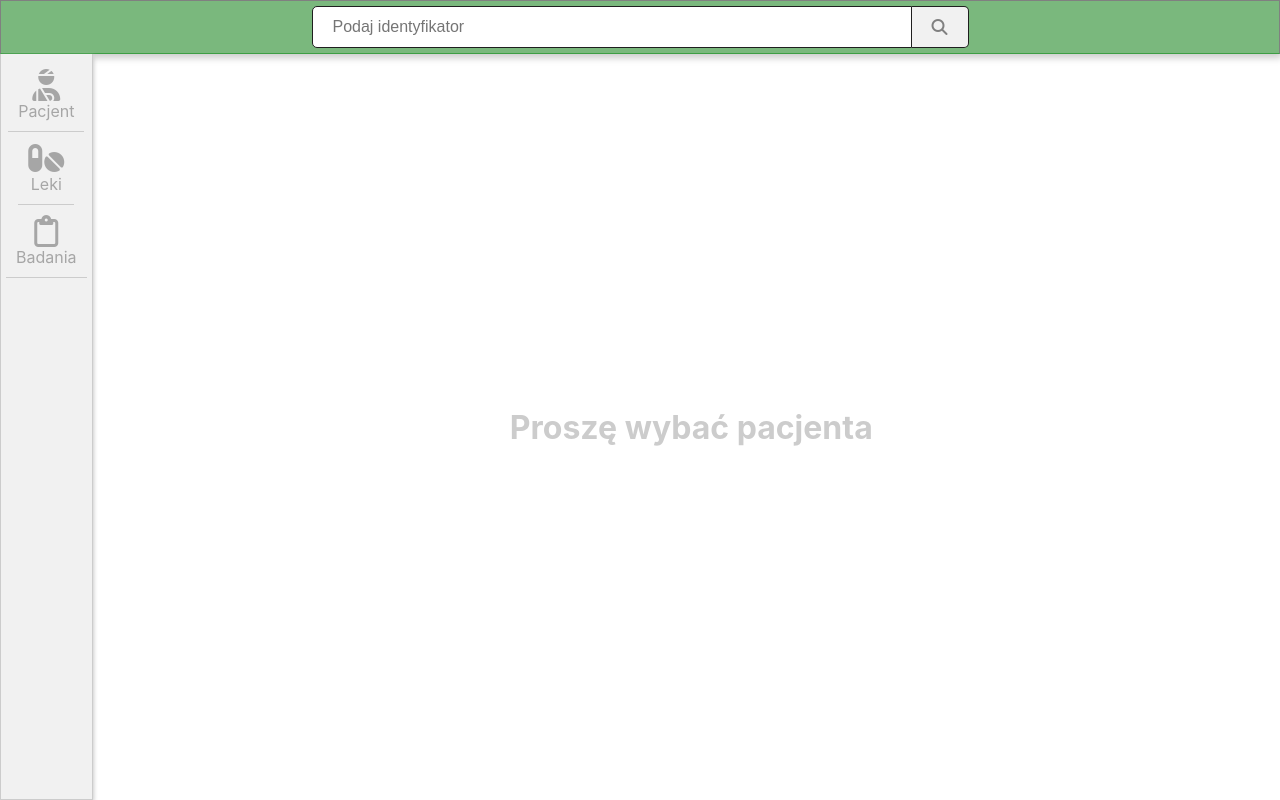
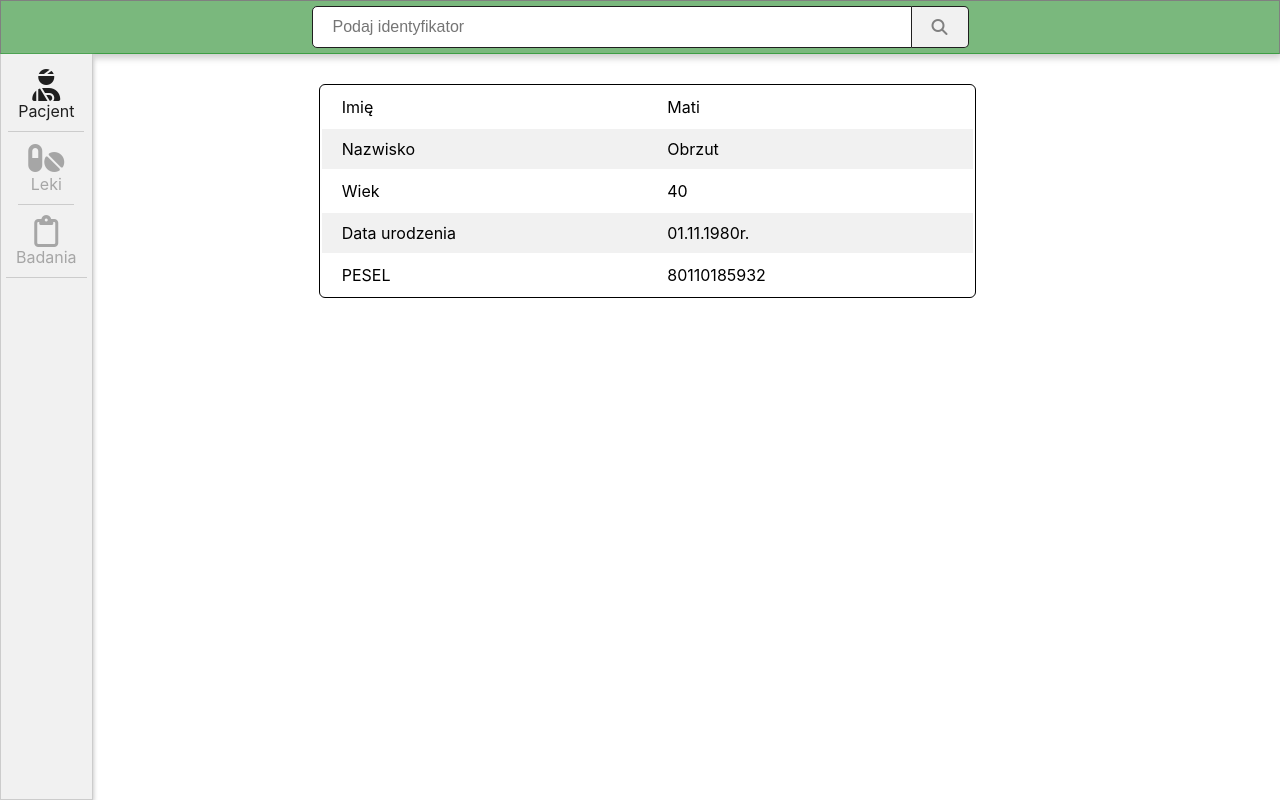
Before and after one commit to Pan-Maciek/TheWhiteWolf2020, a React (Create React App) app in the folder front/: page /pacjent in a window 1280 px wide. Built offline with nearby package versions, Linux system fonts and the light colour scheme.

Commit message:
components

```diff
--- a/front/src/App.js
+++ b/front/src/App.js
@@ -15,10 +15,10 @@ function App() {
         <Topbar />
         <div style={{ display: 'flex', flexGrow: 1 }}>
           <Sidebar />
-          <div class ="routeContainer" style={{ display: 'flex', flexGrow: 1 }}>
+          <div style={{ display: 'flex', flexGrow: 1, justifyContent: 'center' }}>
             <Switch>
-              <Route path="/user">
-                <MainPatientScreen patient={{ name: 'Mati', surname: 'Obrzut', PESEL: '80110185932' }} />
+              <Route path="/pacjent">
+                <MainPatientScreen patient={ { name: 'Mati', surname: 'Obrzut', PESEL: '80110185932' }} />
               </Route>
               <Route path="/medicine">
                 <MedicineList/>
--- a/front/src/Components/mainPatientScreen/index.css
+++ b/front/src/Components/mainPatientScreen/index.css
@@ -10,3 +10,28 @@
     width: 48%;
     float: right;
 }
+
+table {
+    margin-top: 30px;
+    width: 70vw;
+    max-width: 657px;
+    border: solid 1px #000;
+    border-radius: 6px;
+}
+
+tr {
+    transition-duration: 0.2s;
+    cursor: pointer;
+}
+tr:nth-child(even) {background: #f1f1f1}
+tr:nth-child(odd) {background: #fff}
+tr:hover {
+    /* transform: scale(1.01); */
+    background-color: #d8d8d8;
+}
+td {
+    padding: 10px 20px;
+    display: inline-block;
+    width: 50%;
+    box-sizing: border-box;
+}
--- a/front/src/Components/mainPatientScreen/index.js
+++ b/front/src/Components/mainPatientScreen/index.js
@@ -1,32 +1,42 @@
 import React from 'react'
 import './index.css'
-
 
 export default class MainPatientScreen extends React.Component {
     render() {
         const { name, surname, PESEL } = this.props.patient
         return (
-        <>
-            <div className="PatientDetails">
-                <h3>Dane Pacjenta</h3>
-                <p>Imię i nazwisko: {name + ' ' + surname}</p>
-                <p>Wiek: {this.ageFromPESEL(PESEL)}</p>
-                <p>Data urodzenia: {this.DOBfromPESEL(PESEL)}</p>
-                <p>PESEL: {PESEL}</p>
+            <div style={{ marginRight: '88px' }}>
+                <table>
+                    <tbody>
+                        <tr>
+                            <td>Imię</td>
+                            <td>{name}</td>
+                        </tr>
+                        <tr>
+                            <td>Nazwisko</td>
+                            <td>{surname}</td>
+                        </tr>
+                        <tr>
+                            <td>Wiek</td>
+                            <td>{this.ageFromPESEL(PESEL)}</td>
+                        </tr>
+                        <tr>
+                            <td>Data urodzenia</td>
+                            <td>{this.DOBfromPESEL(PESEL)}</td>
+                        </tr>
+                        <tr>
+                            <td>PESEL</td>
+                            <td>{PESEL}</td>
+                        </tr>
+                    </tbody>
+                </table>
             </div>
-            <div className="Drugs">
-            <h3>Leki Pacjenta</h3>
-            </div>
-            <div className="LastVisits">
-            <h3>Ostatnie wizyty Pacjenta</h3>
-            </div>
-        </>
         )
     }
 
     ageFromPESEL(PESEL) {
         var currentYear = new Date().getFullYear()
-        var yearOfBirth = this.DOBfromPESEL(PESEL).substr(6,4)
+        var yearOfBirth = this.DOBfromPESEL(PESEL).substr(6, 4)
         currentYear = currentYear - parseInt(yearOfBirth)
         return currentYear
     }
@@ -44,7 +54,6 @@ export default class MainPatientScreen extends React.Component {
                 year = "19" + year
         }
         if (month > 20) month -= 20
-        return day + '.' + month + '.' + year + 'r.'
+        return `${day}.${month}.${year}r.`
     }
-
 }
--- a/front/src/components/sidebar/index.js
+++ b/front/src/components/sidebar/index.js
@@ -8,20 +8,24 @@ class Sidebar extends Component {
         const path = location.pathname
         return (
             <div className="sidebarWrapper">
-                <div className={`sidebarIcon ${/user/.test(path) ? 'active' : ''}`} onClick={() => history.push('')}>
+                <div className={`sidebarIcon ${/pacjent/.test(path) ? 'active' : ''}`} onClick={this.navigate('pacjent')}>
                     <i className="fas fa-2x fa-user-injured"></i> <br />
                     Pacjent
                 </div>
-                <div className="sidebarIcon" onClick={() => history.push('')}>
+                <div className={`sidebarIcon ${/leki/.test(path) ? 'active' : ''}`} onClick={this.navigate('leki')}>
                     <i className="fas fa-2x fa-pills"></i> <br />
                     Leki
                 </div>
-                <div className="sidebarIcon" onClick={() => history.push('')}>
+                <div className={`sidebarIcon ${/badania/.test(path) ? 'active' : ''}`} onClick={this.navigate('badania')}>
                     <i className="far fa-2x fa-clipboard"></i> <br/>
                     Badania
                 </div>
             </div>
         )
     }
+    navigate = name => () => {
+        const uid = localStorage.getItem('uid')
+        this.props.history.push(uid ? `/${name}` : '/')
+    }
 }
 export default withRouter(Sidebar)
--- a/front/src/components/topbar/index.js
+++ b/front/src/components/topbar/index.js
@@ -22,6 +22,13 @@ class Topbar extends Component {
             url: '/api/get_uid',
             data: { id: this.state.id }
         }).then(res => res.data)
+        const user = await axios({
+            method: 'post',
+            url: '/api/get_personal',
+            data: { uid }
+        }).then(res => res.data)
+        localStorage.setItem('uid', uid)
+        localStorage.setItem('user', JSON.stringify(user))
         this.props.history.push(`/user/${uid}`)
     }
 }
```
Also changed, not shown: 1 other file (tests, documents, lock files or other folders).
